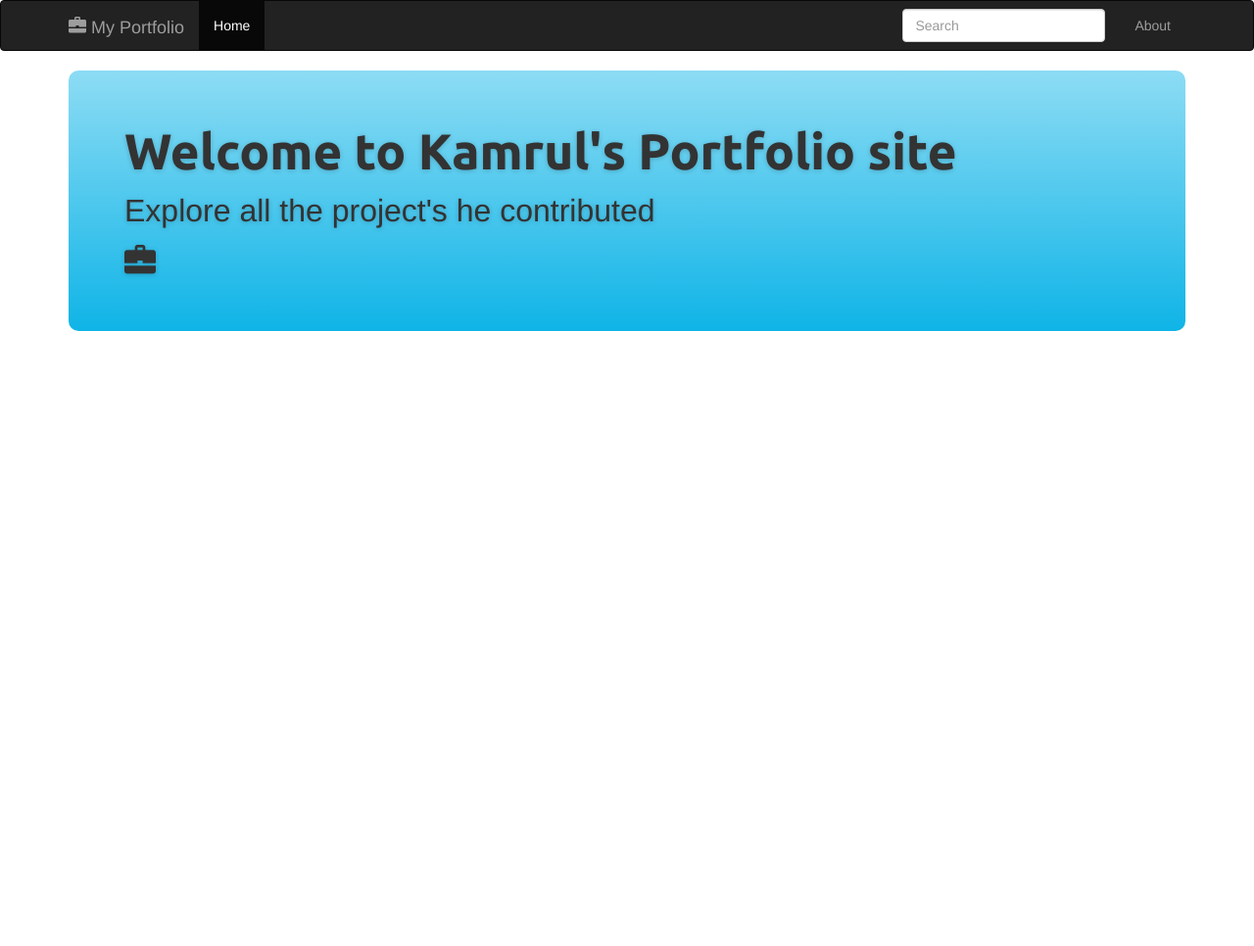
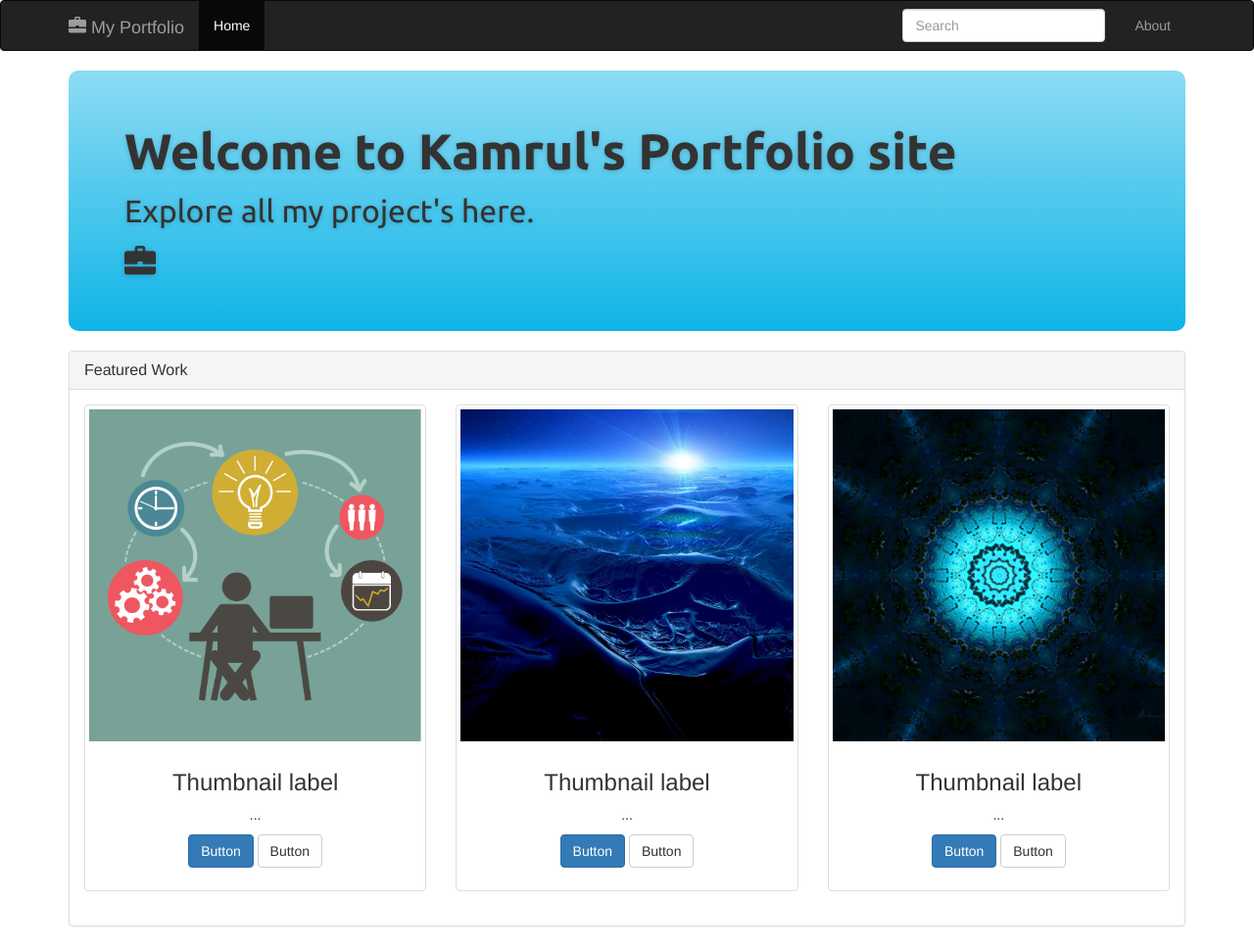
Before and after one commit to hvpulok/Udacity-portfolio_site, a website: page index.html in a window 1280 px wide. Shown: the whole page at 98% size. Before the commit the page ends 800 px from the top, so only its background shows below. Drawn offline with nearby package versions, Linux system fonts and the light colour scheme.

Commit message:
Add featured work section

```diff
--- a/index.html
+++ b/index.html
@@ -48,15 +48,63 @@
     </nav>
     <!--nav-bar code endes here-->
     <!--main section's code starts here-->
-    <main>
-        <header class="container">
+    <main class="container">
+        <header>
             <div class="headerText">
                 <h1>Welcome to Kamrul's Portfolio site</h1>
-                <p>Explore all the project's he contributed</p>
+                <p>Explore all my project's here. </p>
                 <p><span class="glyphicon glyphicon-briefcase" aria-hidden="true"></span></p>
 
             </div>
         </header>
+        <br>
+        <section>
+            <div class="panel panel-default">
+                <div class="panel-heading">
+                    <h3 class="panel-title">Featured Work</h3>
+                </div>
+                <div class="panel-body">
+                    <div class="row">
+                        <div class="col-sm-6 col-md-4">
+                            <div class="thumbnail">
+                                <img src="public/images/src/project_1.jpg" alt="...">
+                                <div class="caption">
+                                    <h3>Thumbnail label</h3>
+                                    <p>...</p>
+                                    <p><a href="#" class="btn btn-primary" role="button">Button</a> <a href="#" class="btn btn-default" role="button">Button</a></p>
+                                </div>
+                            </div>
+                        </div>
+                        <div class="col-sm-6 col-md-4">
+                            <div class="thumbnail">
+                                <img src="public/images/src/project_2.jpg" alt="...">
+                                <div class="caption">
+                                    <h3>Thumbnail label</h3>
+                                    <p>...</p>
+                                    <p><a href="#" class="btn btn-primary" role="button">Button</a> <a href="#" class="btn btn-default" role="button">Button</a></p>
+                                </div>
+                            </div>
+                        </div>
+                        <div class="col-sm-6 col-md-4">
+                            <div class="thumbnail">
+                                <img src="public/images/src/project_3.jpg" alt="Project Image">
+                                <div class="caption">
+                                    <h3>Thumbnail label</h3>
+                                    <p>...</p>
+                                    <p><a href="#" class="btn btn-primary" role="button">Button</a> <a href="#" class="btn btn-default" role="button">Button</a></p>
+                                </div>
+                            </div>
+                        </div>
+                    </div>
+
+
+
+
+
+
+                </div>
+            </div>
+        </section>
     </main>
     <!--main section's code ends here-->
 
--- a/public/css/style.css
+++ b/public/css/style.css
@@ -11,6 +11,7 @@ body {
 .headerText {
     padding: 3% 5%;
     border-radius: 10px;
+    font-family: 'Ubuntu', sans-serif;
     text-shadow: 0px 1px 5px rgba(0, 0, 0, 0.2);
     /* Permalink - use to edit and share this gradient: http://colorzilla.com/gradient-editor/#8ddcf4+0,0fb4e7+100 */
     background: #8ddcf4;
```
Also changed, not shown: public/images/src/project_1.jpg (added), public/images/src/project_2.jpg (added), public/images/src/project_3.jpg (added).
